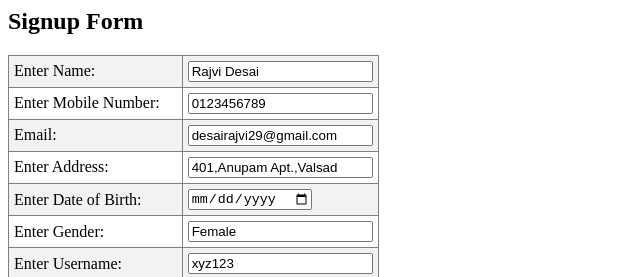
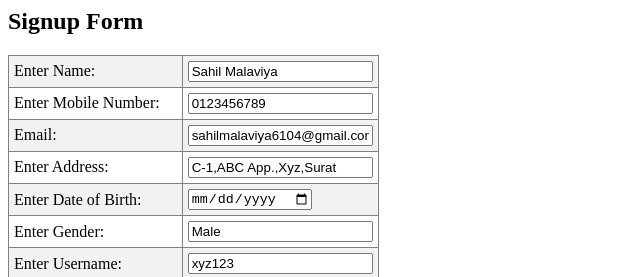
Before and after one commit to rajvidesai029/180420116009_p09, a website: page index.html in a window 1280 px wide. Shown: the top 277 px of the page, 0-640 px from the left. Drawn offline with nearby package versions, Linux system fonts and the light colour scheme.

Commit message:
Update index.html

```diff
--- a/index.html
+++ b/index.html
@@ -142,23 +142,23 @@
         var mainApp = angular.module("mainApp", []);
 
         mainApp.controller('studentController', function ($scope) {
-            $scope.Name = "Rajvi Desai";
+            $scope.Name = "Sahil Malaviya";
                 $scope.number = "0123456789";
-                $scope.email = "desairajvi29@gmail.com";
-                $scope.Address = "401,Anupam Apt.,Valsad";
-                $scope.DOB = "29/01/2000";
-                $scope.Gender = "Female";
+                $scope.email = "sahilmalaviya6104@gmail.com";
+                $scope.Address = "C-1,ABC App.,Xyz,Surat";
+                $scope.DOB = "06/11/2000";
+                $scope.Gender = "Male";
                 $scope.Uname = "xyz123";
                 $scope.Pwd = "123456abc";
                 $scope.ConfirmPwd = "123456abc";;
 
             $scope.reset = function () {
-                $scope.Name = "Rajvi Desai";
+                $scope.Name = "Sahil Malaviya";
                 $scope.number = "0123456789";
-                $scope.email = "desairajvi29@gmail.com";
-                $scope.Address = "401,Anupam Apt.,Valsad";
-                $scope.DOB = "29/01/2000";
-                $scope.Gender = "Female";
+                $scope.email = "sahilmalaviya6104@gmail.com";
+                $scope.Address = "C-1,ABC App.,Xyz,Surat";
+                $scope.DOB = "06/11/2000";
+                $scope.Gender = "Male";
                 $scope.Uname = "xyz123";
                 $scope.Pwd = "123456abc";
                 $scope.ConfirmPwd = "123456abc";
```
